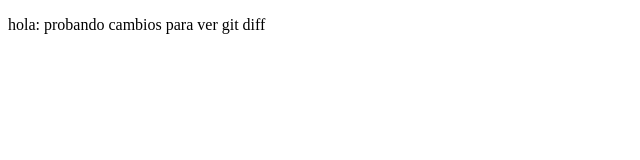
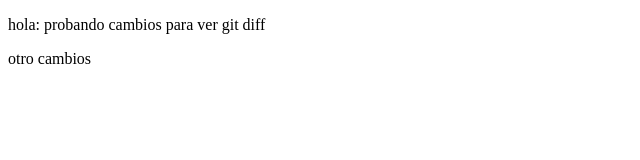
Before and after one commit to dlrletonar/sistema-de-registro, a plain HTML site: page index.html in a window 1280 px wide. Shown: the full height of the page, 0-640 px from the left. Drawn offline with Linux system fonts and the light colour scheme.

Commit message:
mensaje index

```diff
--- a/index.html
+++ b/index.html
@@ -8,5 +8,6 @@
 <body>
     <script src="app.js"></script>
     <p>hola: probando cambios para ver git diff</p>
+    otro cambios
 </body>
 </html>
```
